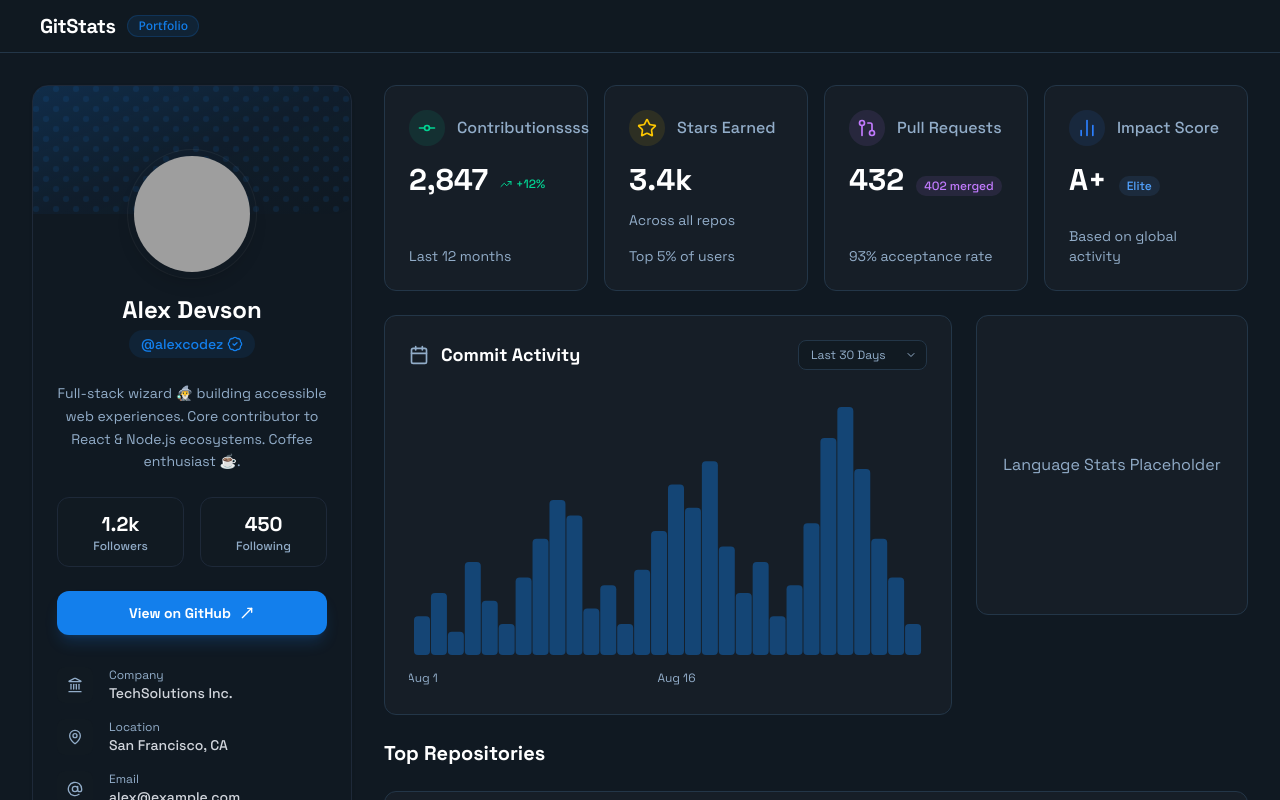
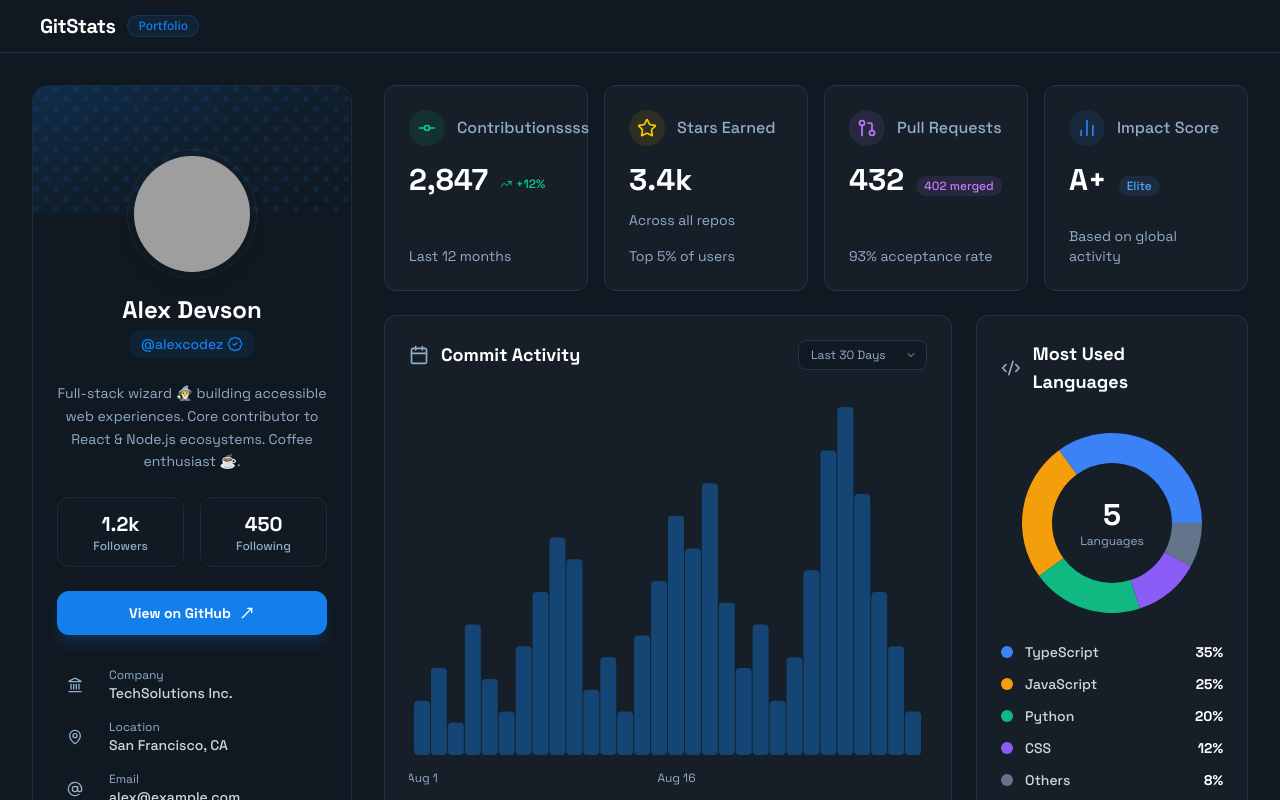
Before and after one commit to Elmountahiii/git-stats, a Next.js app: page /info in a window 1280 px wide. Shown: the top 800 px of the page. Built offline with nearby package versions, Linux system fonts and the light colour scheme; grey boxes are pictures that could not be loaded.

Commit message:
adding  LanguageStats component

```diff
--- a/app/components/info-page/CommitActivity.tsx
+++ b/app/components/info-page/CommitActivity.tsx
@@ -69,7 +69,7 @@ const CommitActivity = () => {
 	const [timeRange, setTimeRange] = useState("30days");
 
 	return (
-		<div className="bg-card border border-border-dark rounded-xl p-6 h-[400px] flex flex-col w-full">
+		<div className="bg-card border border-border-dark rounded-xl p-6 h-[500px] flex flex-col w-full">
 			{/* Header */}
 			<div className="flex items-center justify-between mb-8">
 				<div className="flex items-center gap-3">
--- a/app/components/info-page/LanguageStats.tsx
+++ b/app/components/info-page/LanguageStats.tsx
@@ -1,11 +1,71 @@
-import React from 'react';
+"use client";
+
+import { Code2 } from "lucide-react";
+import { Cell, Pie, PieChart, ResponsiveContainer } from "recharts";
+
+const data = [
+	{ name: "TypeScript", value: 35, color: "#3b82f6" },
+	{ name: "JavaScript", value: 25, color: "#f59e0b" },
+	{ name: "Python", value: 20, color: "#10b981" },
+	{ name: "CSS", value: 12, color: "#8b5cf6" },
+	{ name: "Others", value: 8, color: "#64748b" },
+];
 
 const LanguageStats = () => {
-    return (
-        <div className="bg-card border border-border-dark rounded-xl p-6 h-[300px] flex items-center justify-center">
-             <span className="text-text-secondary">Language Stats Placeholder</span>
-        </div>
-    );
+	return (
+		<div className="bg-card border border-border-dark rounded-xl p-6 h-[500px] flex flex-col w-full">
+			{/* Header */}
+			<div className="flex items-center gap-3 mb-8">
+				<Code2 className="w-5 h-5 text-text-secondary" />
+				<h3 className="text-white font-bold text-lg">Most Used Languages</h3>
+			</div>
+
+			{/* Chart Area */}
+			<div className="relative flex-1 w-full min-h-0">
+				<ResponsiveContainer width="100%" height="100%">
+					<PieChart>
+						<Pie
+							data={data}
+							cx="50%"
+							cy="50%"
+							innerRadius={60}
+							outerRadius={90}
+							paddingAngle={0}
+							dataKey="value"
+							stroke="none"
+						>
+							{data.map((entry) => (
+								<Cell key={entry.name} fill={entry.color} />
+							))}
+						</Pie>
+					</PieChart>
+				</ResponsiveContainer>
+				{/* Center Label */}
+				<div className="absolute inset-0 flex flex-col items-center justify-center pointer-events-none">
+					<span className="text-3xl font-bold text-white font-space">5</span>
+					<span className="text-xs text-text-secondary">Languages</span>
+				</div>
+			</div>
+
+			{/* Custom Legend */}
+			<div className="mt-6 space-y-3">
+				{data.map((item) => (
+					<div key={item.name} className="flex items-center justify-between">
+						<div className="flex items-center gap-3">
+							<div
+								className="w-3 h-3 rounded-full"
+								style={{ backgroundColor: item.color }}
+							/>
+							<span className="text-sm font-medium text-gray-300">
+								{item.name}
+							</span>
+						</div>
+						<span className="text-sm font-bold text-white">{item.value}%</span>
+					</div>
+				))}
+			</div>
+		</div>
+	);
 };
 
 export default LanguageStats;
```
Also changed, not shown: Commit_Activity.png (deleted), 1 other file (tests, documents, lock files or other folders).
